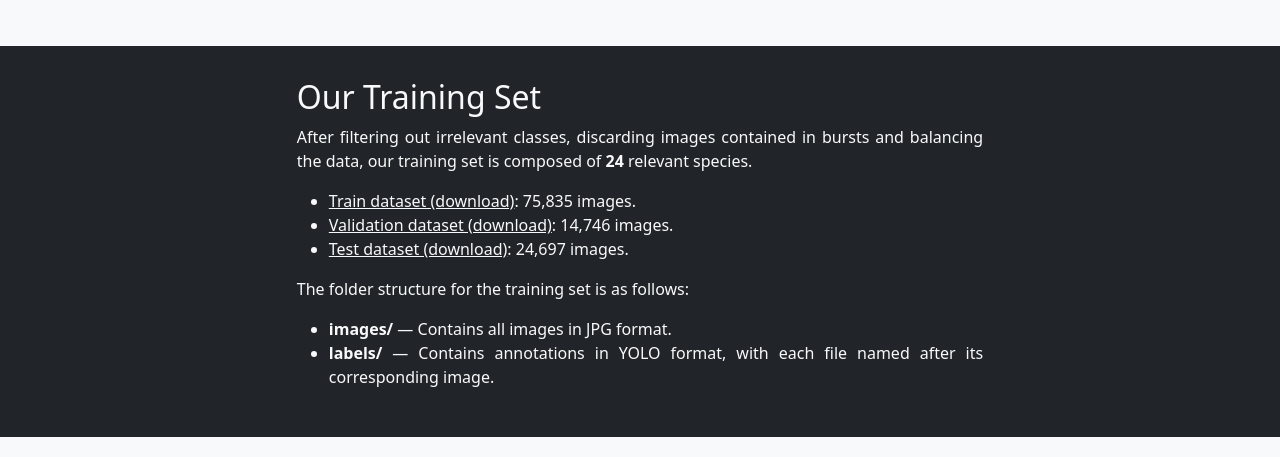
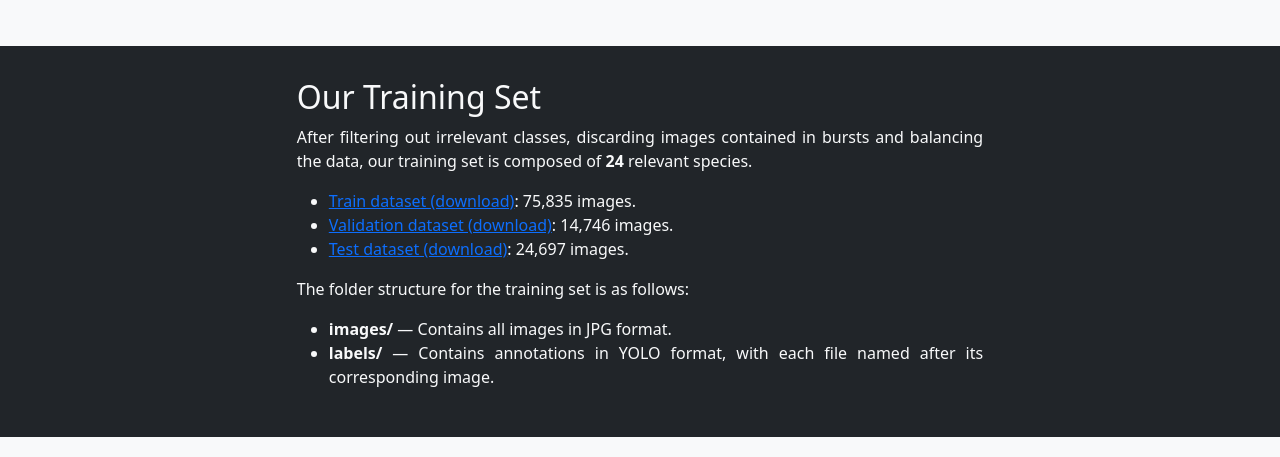
Before and after one commit to ziriraha/snieves-donana-benchmark, a Flask app: page /dataset/ in a window 1280 px wide. Shown: the part 208-665 px from the top of the page. Run offline with Flask 3, Linux system fonts and the light colour scheme; parts of the project's set-up code (start-up, migrations or seed data) failed here and were passed over.

Commit message:
small change

```diff
--- a/src/app/templates/dataset.html
+++ b/src/app/templates/dataset.html
@@ -20,13 +20,13 @@
             training set is composed of <strong>24</strong> relevant species.
         </p>
         <ul>
-            <li><a class="link-light" href="{{ url_for('api.get_dataset', set_name='train') }}" download>Train dataset
+            <li><a href="{{ url_for('api.get_dataset', set_name='train') }}" download>Train dataset
                     (download)</a>: 75,835 images.
             </li>
-            <li><a class="link-light" href="{{ url_for('api.get_dataset', set_name='val') }}" download>Validation
+            <li><a href="{{ url_for('api.get_dataset', set_name='val') }}" download>Validation
                     dataset (download)</a>: 14,746
                 images.</li>
-            <li><a class="link-light" href="{{ url_for('api.get_dataset', set_name='test') }}" download>Test dataset
+            <li><a href="{{ url_for('api.get_dataset', set_name='test') }}" download>Test dataset
                     (download)</a>: 24,697 images.
             </li>
         </ul>
```
